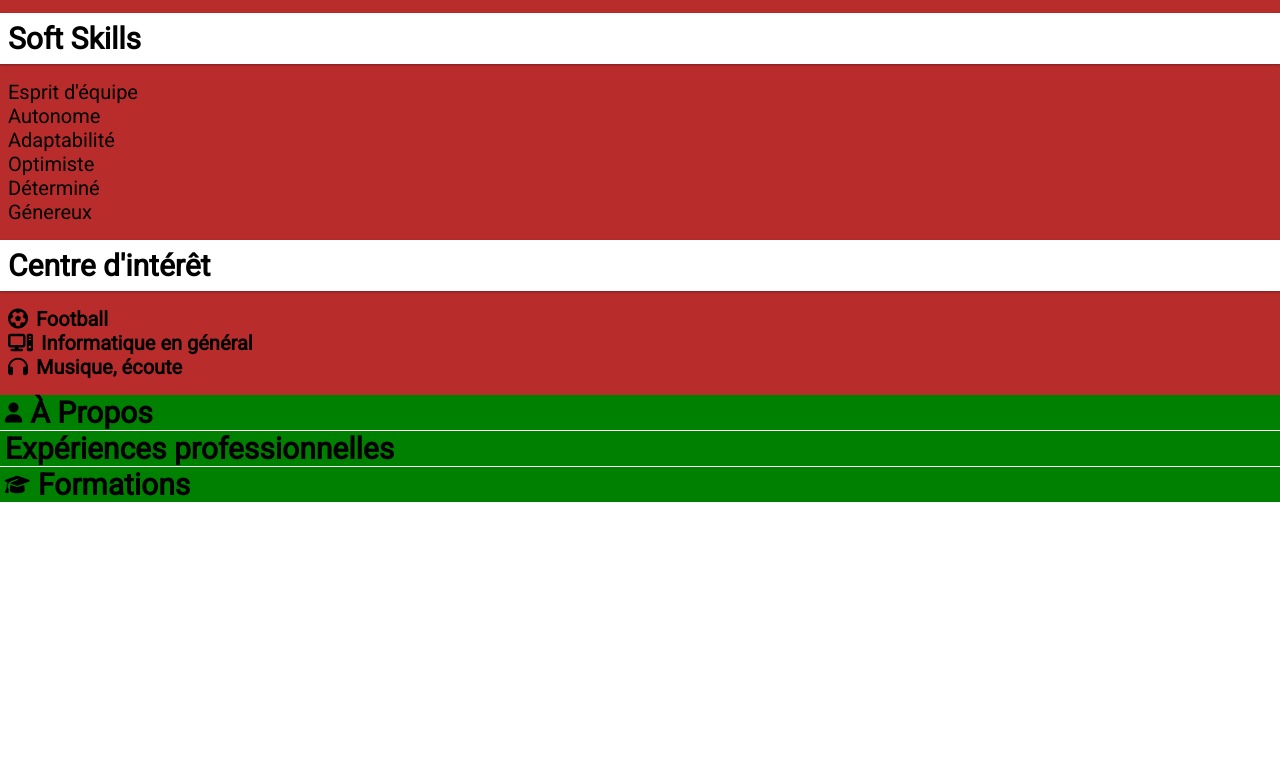
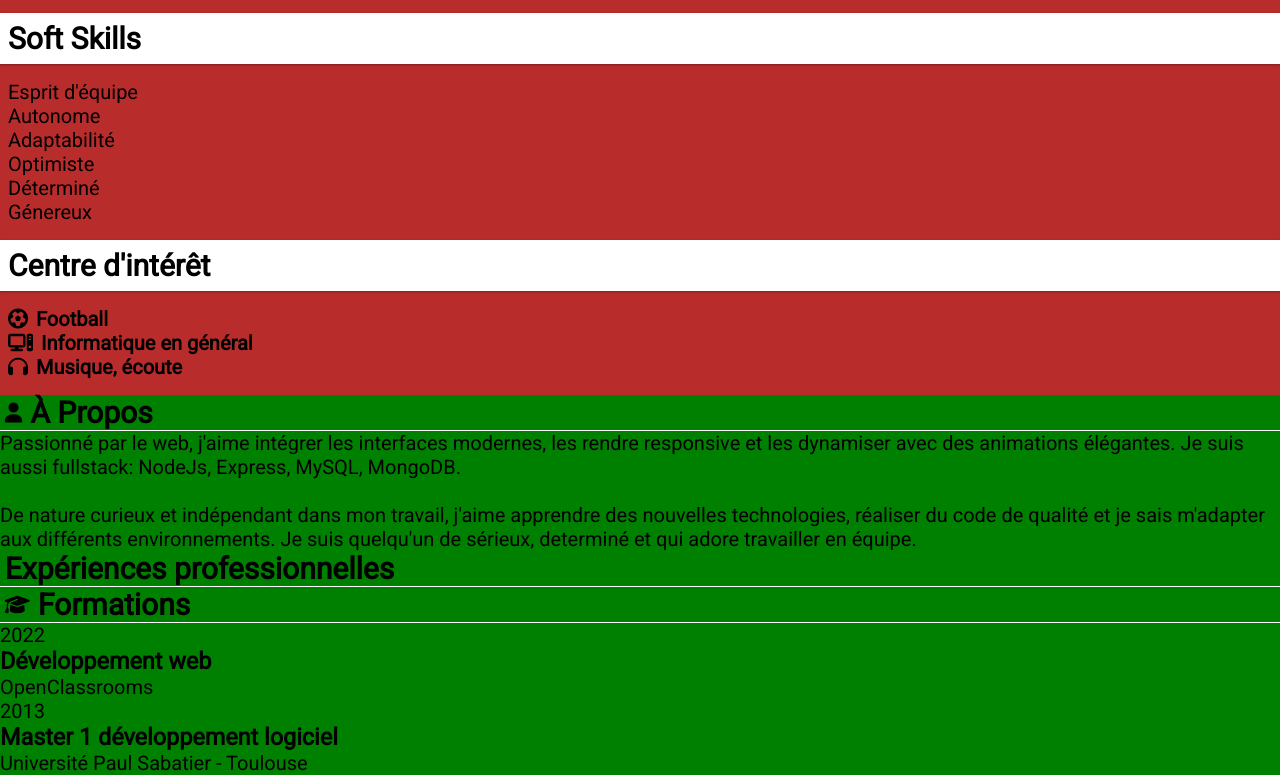
Before and after one commit to amadoudioubate/Curriculum-vitae, a plain HTML site: page index.html in a window 1280 px wide. Shown: the part 761-1536 px from the top of the page. Before the commit the page ends 1264 px from the top, so only its background shows below. Drawn offline with Linux system fonts and the light colour scheme.

Commit message:
Ajout à propos de moi et formations

```diff
--- a/index.html
+++ b/index.html
@@ -175,7 +175,16 @@
                         </div>
                         <h2 class="a-propos-title">À Propos</h2>
                     </div>
-                    <p class="a-propos-me"></p>
+                    <p class="a-propos-me">
+                        Passionné par le web, j'aime intégrer les interfaces modernes, les rendre responsive
+                        et les dynamiser avec des animations élégantes. Je suis aussi fullstack: NodeJs, Express,
+                        MySQL, MongoDB. <br><br>
+
+                        De nature curieux et indépendant dans mon travail, j'aime apprendre des nouvelles
+                        technologies, réaliser du code de qualité et je sais m'adapter aux différents
+                        environnements. Je suis quelqu'un de sérieux, determiné et qui adore travailler en
+                        équipe.
+                    </p>
                 </div>
 
                 <div class="experiences">
@@ -192,7 +201,21 @@
                         </div>
                         <h2 class="graduate-title">Formations</h2>
                     </div>
-                    <p class="graduate-me"></p>
+                    <div class="graduate-me">
+                        <span class="graduate-date">2022</span>
+                        <div class="garduate-container">
+                            <h3 class="graduate-degree">Développement web</h3>
+                            <p class="graduate-university">OpenClassrooms</p>
+                        </div>
+                    </div>
+                    <div class="graduate-me">
+                        <span class="graduate-date">2013</span>
+                        <div class="garduate-container">
+                            <h3 class="graduate-degree">Master 1 développement logiciel</h3>
+                            <p class="graduate-university">Université Paul Sabatier - Toulouse</p>
+                        </div>
+                    </div>
+
                 </div>
             </section>
             <!-- Fin colonne droite -->
```
Also changed, not shown: style.css (+8 -0 lines).
